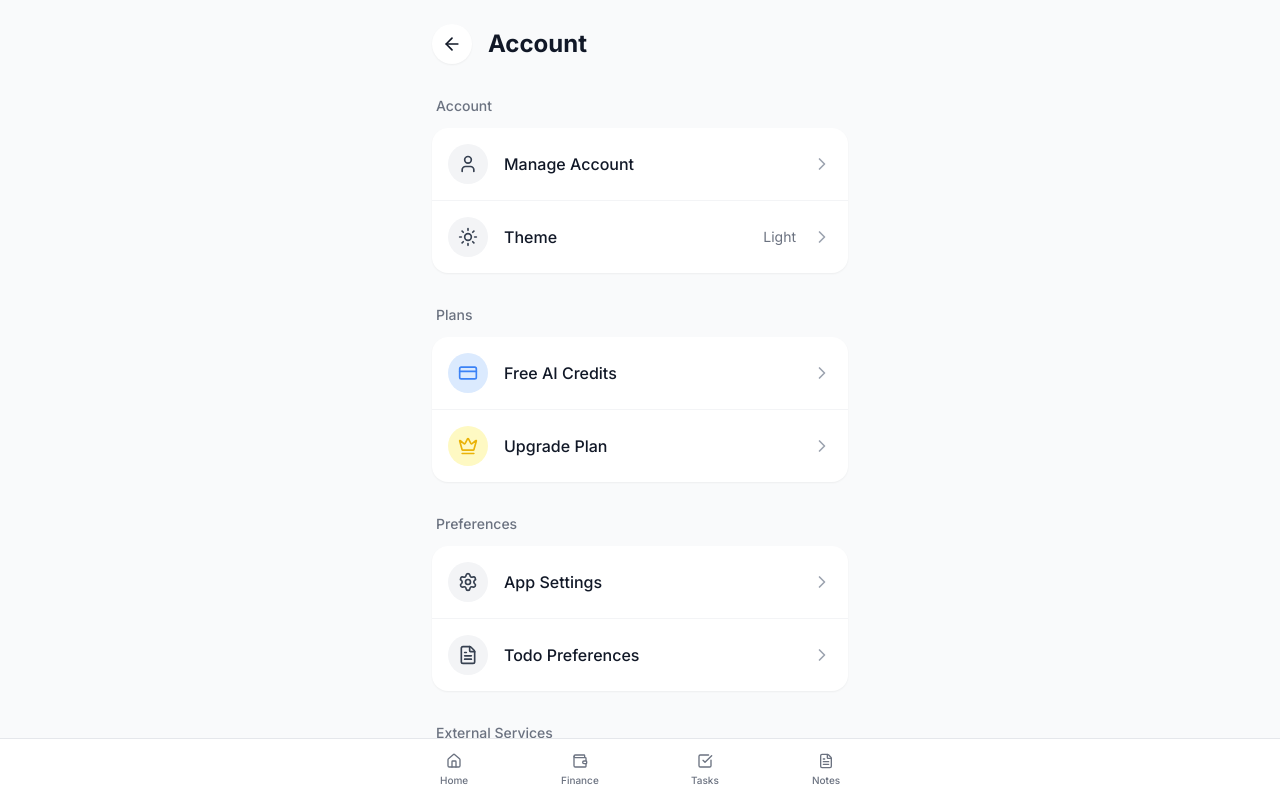
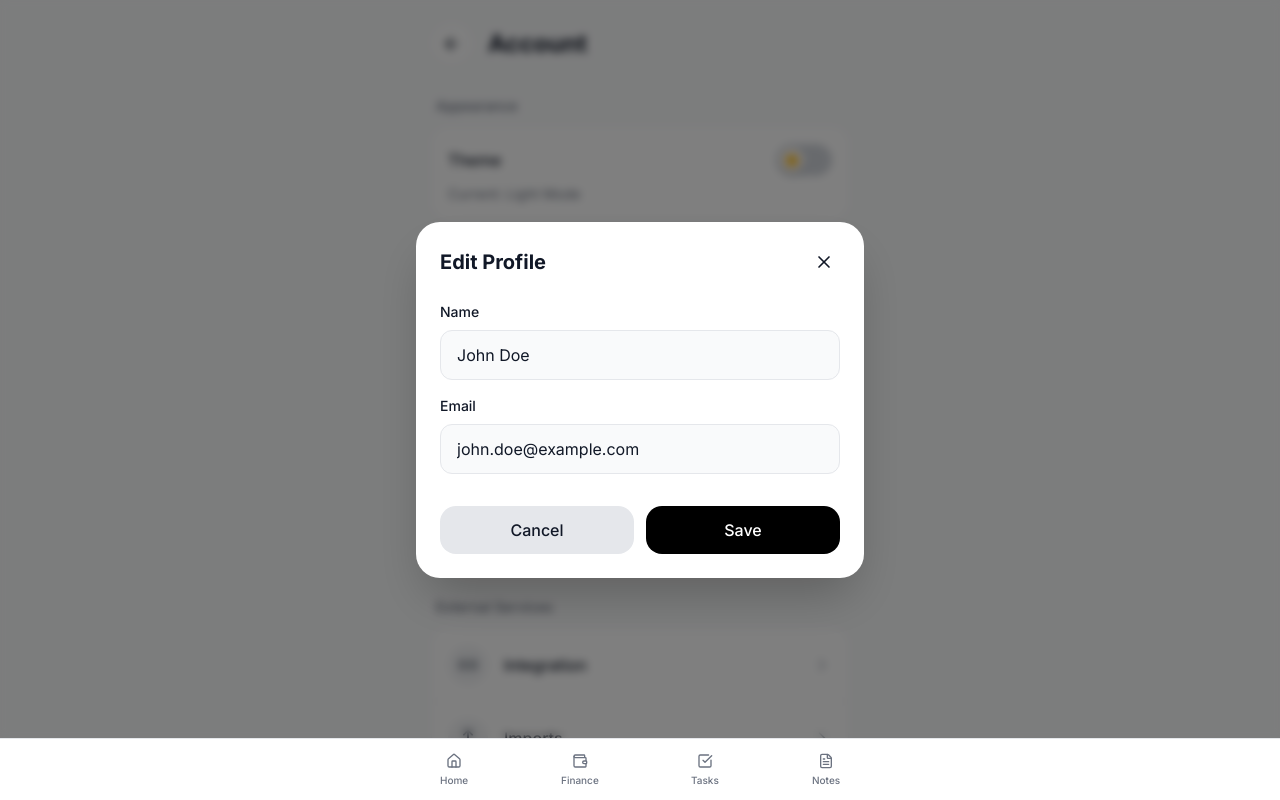
Before and after one commit to jayaprakash011105/NOTABLE, a React (Vite) app: page /profile in a window 1280 px wide. Both pictures are taken after a click on the button "Manage Account". Shown: the top 800 px of the page. Built offline with nearby package versions, Linux system fonts and the light colour scheme.

Commit message:
feat: make all Profile buttons functional, add theme toggle, remove Plans section

```diff
--- a/src/pages/Profile.tsx
+++ b/src/pages/Profile.tsx
@@ -1,9 +1,12 @@
-import { ArrowLeft, User, Moon, Sun, CreditCard, Crown, Settings, FileText, Link2, Upload, ChevronRight } from 'lucide-react';
+import { useState } from 'react';
+import { ArrowLeft, User, Settings, FileText, Link2, Upload, ChevronRight, LogOut } from 'lucide-react';
 import { useNavigate } from 'react-router-dom';
 import { useUser } from '../contexts/UserContext';
 import { useTheme } from '../contexts/ThemeContext';
 import { useCurrency } from '../contexts/CurrencyContext';
 import { useLanguage } from '../contexts/LanguageContext';
+import ModalWrapper from '../components/ModalWrapper';
+import ConfirmDialog from '../components/ConfirmDialog';
 
 interface MenuItem {
     icon: any;
@@ -12,61 +15,62 @@ interface MenuItem {
     action?: () => void;
     iconColor?: string;
     bgColor?: string;
-    submenu?: any[];
 }
 
 const Profile = () => {
     const navigate = useNavigate();
-    const { userName } = useUser();
+    const { userName, userEmail, setUserName, setUserEmail } = useUser();
     const { theme, toggleTheme } = useTheme();
     const { currency, setCurrency } = useCurrency();
     const { language, setLanguage } = useLanguage();
+
+    // Modal states
+    const [showEditProfile, setShowEditProfile] = useState(false);
+    const [showAppSettings, setShowAppSettings] = useState(false);
+    const [showLogoutConfirm, setShowLogoutConfirm] = useState(false);
+
+    // Edit profile form
+    const [editName, setEditName] = useState(userName);
+    const [editEmail, setEditEmail] = useState(userEmail);
+
+    const handleSaveProfile = () => {
+        setUserName(editName);
+        setUserEmail(editEmail);
+        setShowEditProfile(false);
+    };
+
+    const handleLogout = () => {
+        console.log('Logging out...');
+        navigate('/');
+        setShowLogoutConfirm(false);
+    };
 
     const menuSections = [
         {
             title: 'Account',
             items: [
-                { icon: User, label: 'Manage Account', action: () => console.log('Manage Account') } as MenuItem,
-                {
-                    icon: theme === 'dark' ? Moon : Sun,
-                    label: 'Theme',
-                    value: theme === 'dark' ? 'Dark' : 'Light',
-                    action: toggleTheme
-                } as MenuItem,
-            ]
-        },
-        {
-            title: 'Plans',
-            items: [
-                { icon: CreditCard, label: 'Free AI Credits', iconColor: 'text-blue-500', bgColor: 'bg-blue-100 dark:bg-blue-900' } as MenuItem,
-                { icon: Crown, label: 'Upgrade Plan', iconColor: 'text-yellow-500', bgColor: 'bg-yellow-100 dark:bg-yellow-900' } as MenuItem,
+                { icon: User, label: 'Manage Account', action: () => setShowEditProfile(true) } as MenuItem,
             ]
         },
         {
             title: 'Preferences',
             items: [
-                {
-                    icon: Settings,
-                    label: 'App Settings',
-                    submenu: [
-                        { label: 'Currency', value: currency, options: ['USD', 'EUR', 'GBP', 'INR'], onChange: setCurrency },
-                        { label: 'Language', value: language, options: ['en', 'es'], onChange: setLanguage }
-                    ]
-                } as MenuItem,
-                { icon: FileText, label: 'Todo Preferences' } as MenuItem,
+                { icon: Settings, label: 'App Settings', action: () => setShowAppSettings(true) } as MenuItem,
+                { icon: FileText, label: 'Todo Preferences', action: () => console.log('Todo Preferences') } as MenuItem,
             ]
         },
         {
             title: 'External Services',
             items: [
-                { icon: Link2, label: 'Integration' } as MenuItem,
-                { icon: Upload, label: 'Imports' } as MenuItem,
+                { icon: Link2, label: 'Integration', action: () => console.log('Integration') } as MenuItem,
+                { icon: Upload, label: 'Imports', action: () => console.log('Imports') } as MenuItem,
             ]
         },
         {
             title: 'Advanced',
             items: [
-                { icon: Settings, label: 'Advanced Settings' } as MenuItem,
+                { icon: Settings, label: 'Advanced Settings', action: () => console.log('Advanced Settings') } as MenuItem,
+                { icon: LogOut, label: 'Logout', action: () => setShowLogoutConfirm(true), iconColor: 'text-red-500', bgColor: 'bg-red-100 dark:bg-red-900' } as MenuItem,
             ]
         }
     ];
@@ -83,6 +87,33 @@ const Profile = () => {
                         <ArrowLeft className="w-5 h-5" />
                     </button>
                     <h1 className="text-2xl font-bold">Account</h1>
+                </div>
+
+                {/* Theme Toggle Section */}
+                <div className="mb-8">
+                    <h2 className="text-sm font-medium text-gray-500 dark:text-gray-400 mb-3 px-1">
+                        Appearance
+                    </h2>
+                    <div className="bg-white dark:bg-gray-800 rounded-2xl p-4 shadow-sm">
+                        <div className="flex items-center justify-between">
+                            <span className="font-medium text-gray-900 dark:text-gray-100">Theme</span>
+                            <button
+                                onClick={toggleTheme}
+                                className={`relative w-14 h-8 rounded-full transition-colors duration-300 ${theme === 'dark' ? 'bg-blue-500' : 'bg-gray-300'
+                                    }`}
+                            >
+                                <div
+                                    className={`absolute top-1 left-1 w-6 h-6 rounded-full bg-white shadow-md transition-transform duration-300 flex items-center justify-center ${theme === 'dark' ? 'translate-x-6' : 'translate-x-0'
+                                        }`}
+                                >
+                                    {theme === 'dark' ? '🌙' : '☀️'}
+                                </div>
+                            </button>
+                        </div>
+                        <p className="text-sm text-gray-500 dark:text-gray-400 mt-2">
+                            Current: {theme === 'dark' ? 'Dark Mode' : 'Light Mode'}
+                        </p>
+                    </div>
                 </div>
 
                 {/* Menu Sections */}
@@ -108,15 +139,9 @@ const Profile = () => {
                                         <span className="flex-1 text-left font-medium text-gray-900 dark:text-gray-100">
                                             {item.label}
                                         </span>
-                                        {item.value && (
-                                            <span className="text-sm text-gray-500 dark:text-gray-400">
-                                                {item.value}
-                                            </span>
-                                        )}
                                         <ChevronRight className="w-5 h-5 text-gray-400" />
                                     </button>
                                 ))}
-
                             </div>
                         </div>
                     ))}
@@ -130,11 +155,109 @@ const Profile = () => {
                         </div>
                         <div>
                             <p className="font-semibold text-gray-900 dark:text-gray-100">{userName}</p>
-                            <p className="text-sm text-gray-500 dark:text-gray-400">Free Plan</p>
+                            <p className="text-sm text-gray-500 dark:text-gray-400">{userEmail}</p>
                         </div>
                     </div>
                 </div>
             </div>
+
+            {/* Edit Profile Modal */}
+            {showEditProfile && (
+                <ModalWrapper
+                    isOpen={showEditProfile}
+                    onClose={() => setShowEditProfile(false)}
+                    title="Edit Profile"
+                >
+                    <div className="space-y-4">
+                        <div>
+                            <label className="block text-sm font-medium mb-2">Name</label>
+                            <input
+                                type="text"
+                                value={editName}
+                                onChange={(e) => setEditName(e.target.value)}
+                                className="w-full px-4 py-3 bg-gray-50 dark:bg-gray-800 rounded-xl border border-gray-200 dark:border-gray-700 focus:ring-2 focus:ring-black dark:focus:ring-white"
+                            />
+                        </div>
+                        <div>
+                            <label className="block text-sm font-medium mb-2">Email</label>
+                            <input
+                                type="email"
+                                value={editEmail}
+                                onChange={(e) => setEditEmail(e.target.value)}
+                                className="w-full px-4 py-3 bg-gray-50 dark:bg-gray-800 rounded-xl border border-gray-200 dark:border-gray-700 focus:ring-2 focus:ring-black dark:focus:ring-white"
+                            />
+                        </div>
+                        <div className="flex gap-3 pt-4">
+                            <button
+                                onClick={() => setShowEditProfile(false)}
+                                className="flex-1 px-6 py-3 bg-gray-200 dark:bg-gray-700 rounded-2xl font-medium hover:bg-gray-300 dark:hover:bg-gray-600 transition"
+                            >
+                                Cancel
+                            </button>
+                            <button
+                                onClick={handleSaveProfile}
+                                className="flex-1 px-6 py-3 bg-black dark:bg-white text-white dark:text-black rounded-2xl font-medium hover:scale-105 transition"
+                            >
+                                Save
+                            </button>
+                        </div>
+                    </div>
+                </ModalWrapper>
+            )}
+
+            {/* App Settings Modal */}
+            {showAppSettings && (
+                <ModalWrapper
+                    isOpen={showAppSettings}
+                    onClose={() => setShowAppSettings(false)}
+                    title="App Settings"
+                >
+                    <div className="space-y-4">
+                        <div>
+                            <label className="block text-sm font-medium mb-2">Currency</label>
+                            <select
+                                value={currency}
+                                onChange={(e) => setCurrency(e.target.value as any)}
+                                className="w-full px-4 py-3 bg-gray-50 dark:bg-gray-800 rounded-xl border border-gray-200 dark:border-gray-700 focus:ring-2 focus:ring-black dark:focus:ring-white"
+                            >
+                                <option value="USD">USD - US Dollar</option>
+                                <option value="EUR">EUR - Euro</option>
+                                <option value="GBP">GBP - British Pound</option>
+                                <option value="INR">INR - Indian Rupee</option>
+                            </select>
+                        </div>
+                        <div>
+                            <label className="block text-sm font-medium mb-2">Language</label>
+                            <select
+                                value={language}
+                                onChange={(e) => setLanguage(e.target.value as any)}
+                                className="w-full px-4 py-3 bg-gray-50 dark:bg-gray-800 rounded-xl border border-gray-200 dark:border-gray-700 focus:ring-2 focus:ring-black dark:focus:ring-white"
+                            >
+                                <option value="en">English</option>
+                                <option value="es">Spanish</option>
+                            </select>
+                        </div>
+                        <button
+                            onClick={() => setShowAppSettings(false)}
+                            className="w-full px-6 py-3 bg-black dark:bg-white text-white dark:text-black rounded-2xl font-medium hover:scale-105 transition mt-4"
+                        >
+                            Done
+                        </button>
+                    </div>
+                </ModalWrapper>
+            )}
+
+            {/* Logout Confirmation Dialog */}
+            <ConfirmDialog
+                isOpen={showLogoutConfirm}
+                onClose={() => setShowLogoutConfirm(false)}
+                onConfirm={handleLogout}
+                title="Logout"
+                message="Are you sure you want to logout?"
+                confirmText="Logout"
+                cancelText="Cancel"
+                variant="danger"
+            />
         </div>
     );
 };
```
